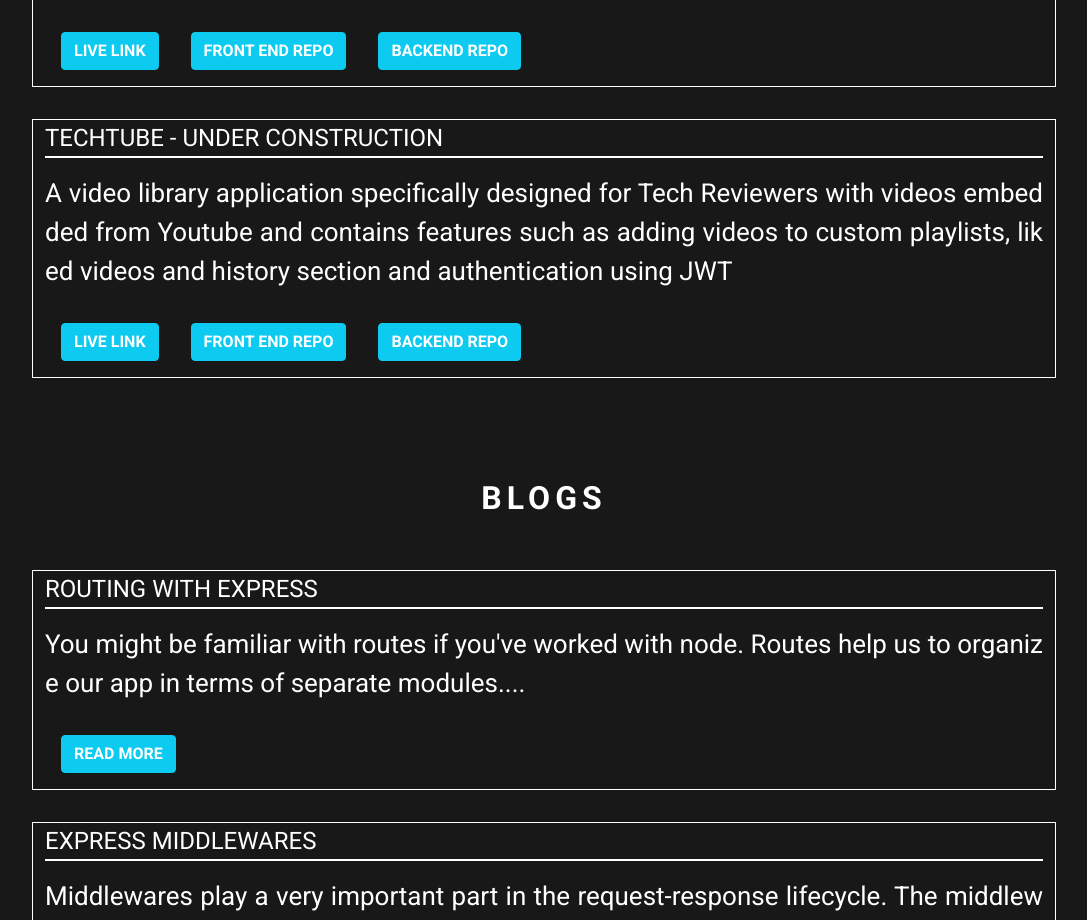
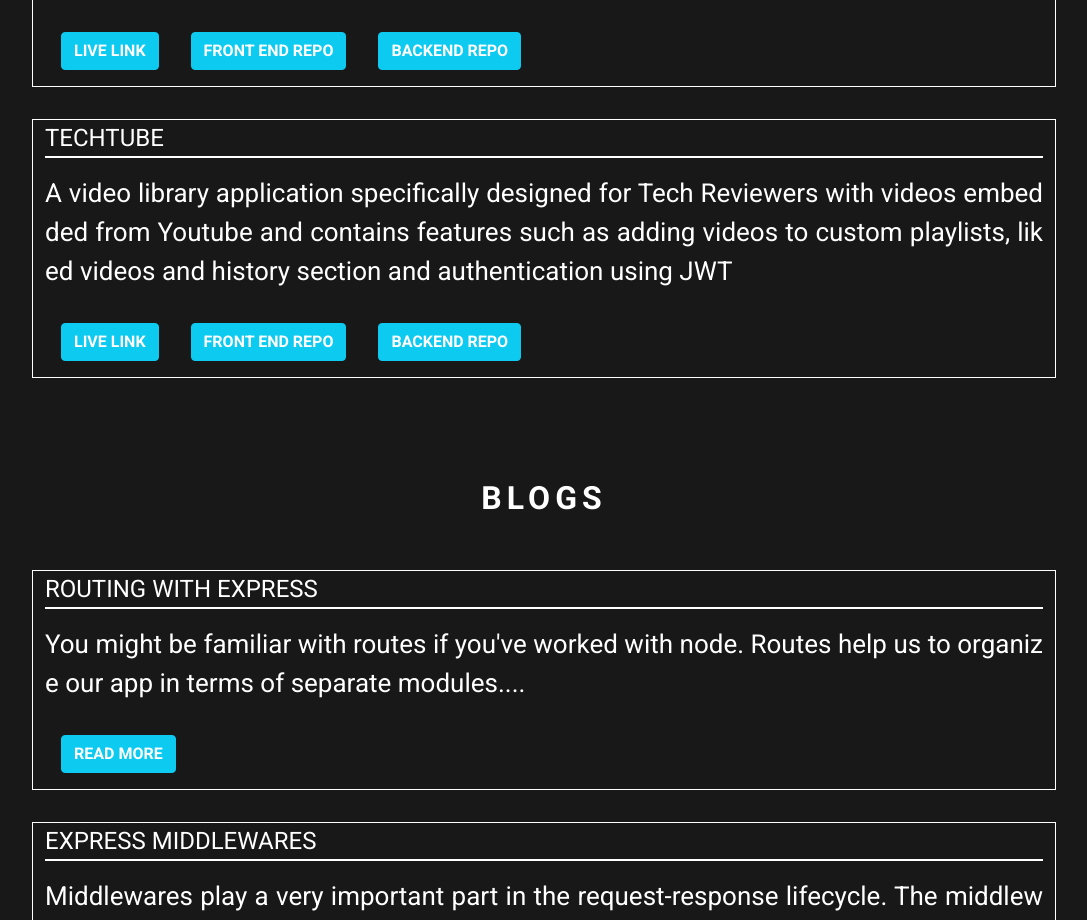
Before and after one commit to ShasheeshPurohit/ShasheeshPurohit, a React (Create React App) app: page / in a window 1280 px wide. Shown: the part 2040-2960 px from the top of the page, without its empty margins (96-1183 px from the left). Built offline with nearby package versions, Linux system fonts and the light colour scheme.

Commit message:
Updated Project Data

```diff
--- a/src/Data/ProjectData.js
+++ b/src/Data/ProjectData.js
@@ -14,11 +14,11 @@ const projectData = [
         backendRepo:"https://github.com/ShasheeshPurohit/ecom-backend"
     },
     {
-        title: "Techtube - under construction" ,
+        title: "Techtube" ,
         description:"A video library application specifically designed for Tech Reviewers with videos embedded from Youtube and contains features such as adding videos to custom playlists, liked videos and history section and authentication using JWT" ,
-        liveLink: "#",
+        liveLink: "https://techtube-lib.netlify.app/",
         frontendRepo:"https://github.com/ShasheeshPurohit/techtube",
-        backendRepo:"#"
+        backendRepo:"https://github.com/ShasheeshPurohit/techtube-backend"
     },
 ]
 
--- a/src/pages/Home/Home.css
+++ b/src/pages/Home/Home.css
@@ -143,7 +143,7 @@
 
 @media only screen and (max-width: 450px){
     h1{
-        font-size: 2.5rem;
+        font-size: 2rem;
     }
 
     .neon-sub-text{
```
